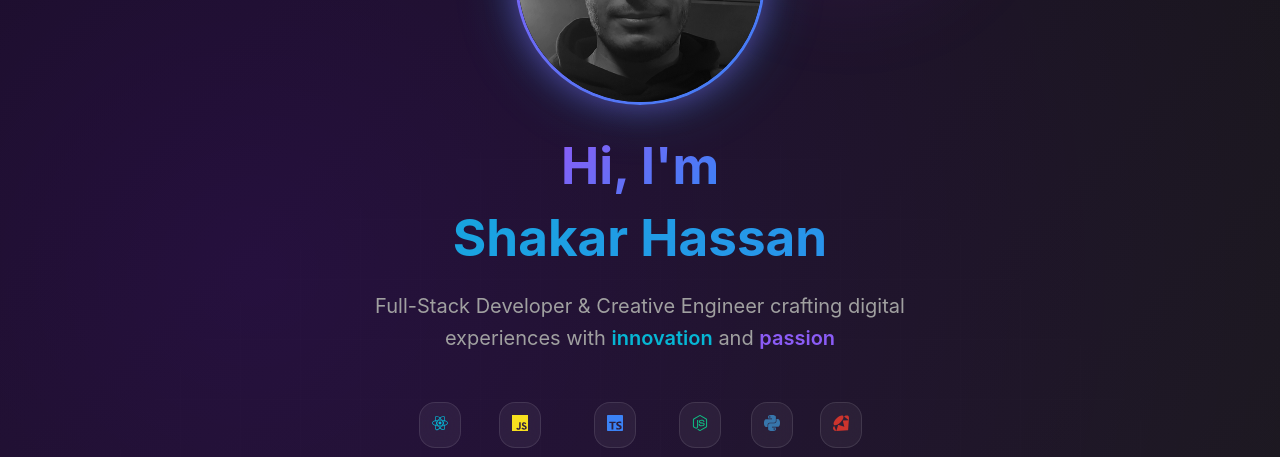
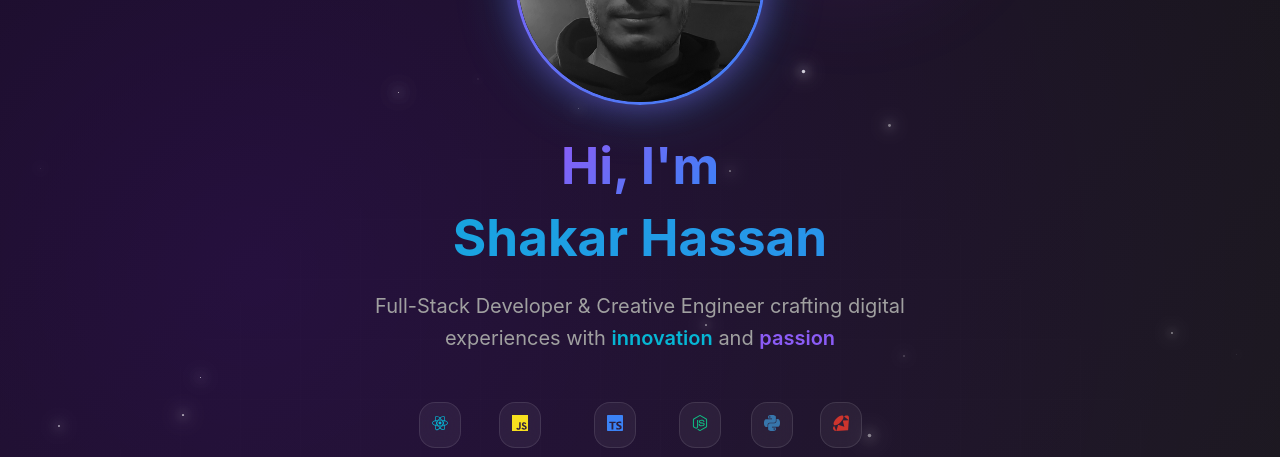
Before and after one commit to Shakar-Hassan/my-portfolio, a React (Vite) app: page / in a window 1280 px wide. Shown: the part 337-794 px from the top of the page. Built offline with nearby package versions, Linux system fonts and the light colour scheme.

Commit message:
Static Stars style

```diff
--- a/src/styles/components/UI/FallingStars.css
+++ b/src/styles/components/UI/FallingStars.css
@@ -64,3 +64,23 @@
     0 0 10px rgba(6, 182, 212, 0.8),
     0 0 20px rgba(6, 182, 212, 0.6);
 }
+/* Static Stars */
+.star {
+  position: absolute;
+  background: #fff;
+  border-radius: 50%;
+  pointer-events: none;
+  box-shadow:
+    0 0 10px 1px rgba(255, 255, 255, 0.8),
+    0 0 20px 2px rgba(255, 255, 255, 0.6),
+    0 0 30px 3px rgba(255, 255, 255, 0.4);
+  filter: blur(0.5px);
+}
+
+/* Optional: Different colored stars for more variety */
+.star:nth-child(3n) {
+  background: #f8f8ff;
+  box-shadow:
+    0 0 10px 1px rgba(248, 248, 255, 0.8),
+    0 0 20px 2px rgba(248, 248, 255, 0.6);
+}
```
